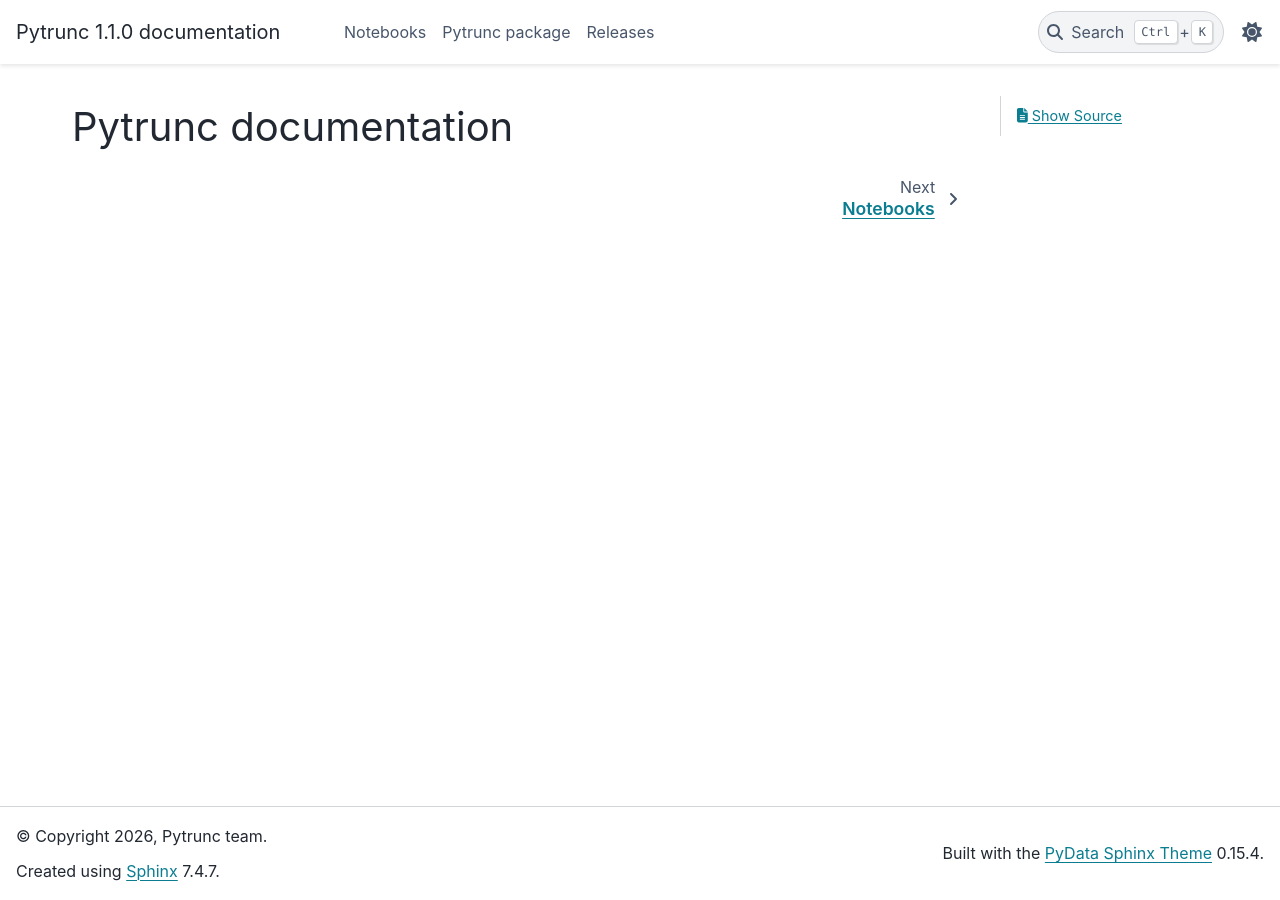
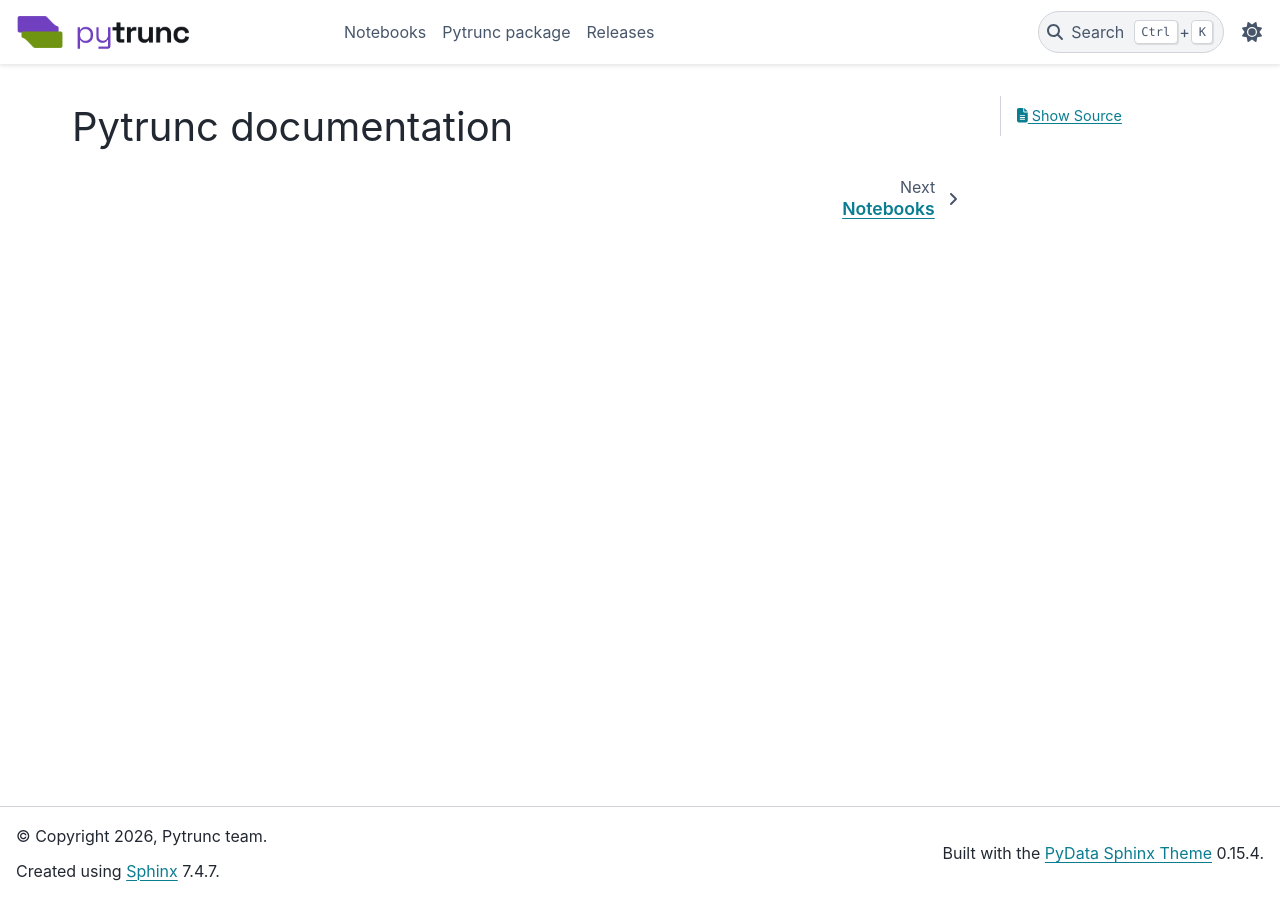
Before and after one commit to hygeos/pytrunc, a Sphinx documentation site: the page built from docs/index.rst, in a window 1280 px wide. Built offline with Sphinx 7.4.7 and the PyData theme 0.15.4, drawn with Linux system fonts in a browser that asks for light colours; pages that are not in the unit, such as notebooks, are missing from menus; the version number is read from the project's files by our own code.

Commit message:
Add the logo to the documentation sidebar

```diff
--- a/docs/conf.py
+++ b/docs/conf.py
@@ -55,4 +55,11 @@
 html_theme = 'pydata_sphinx_theme'  # or 'sphinx_rtd_theme'
 html_static_path = ['_static']
 
+html_theme_options = {
+    'logo': {
+        'image_light': '_static/pytrunc-logo-horizontal-light-bg.png',
+        'image_dark': '_static/pytrunc-logo-horizontal-dark-bg.png',
+    },
+}
+
 html_context = {"default_mode": "light"}
```
Also changed, not shown: docs/_static/pytrunc-logo-horizontal-dark-bg.png (added), docs/_static/pytrunc-logo-horizontal-light-bg.png (added).
